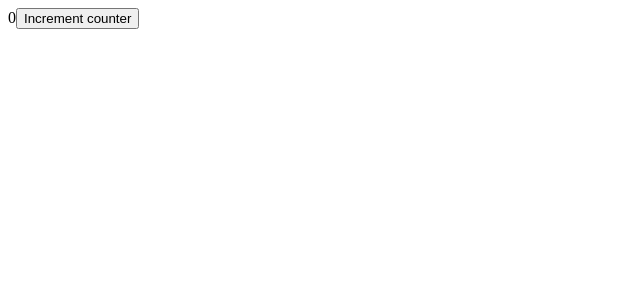
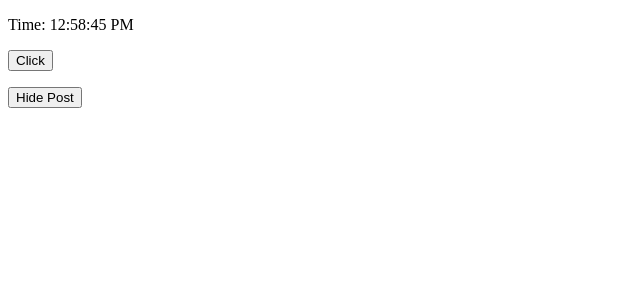
Before and after one commit to meheraj-hossain/react-learning, a React (Vite) app: page / in a window 1280 px wide. Shown: the top 300 px of the page, without its empty margins (0-640 px from the left). Built offline with nearby package versions, Linux system fonts and the light colour scheme.

Commit message:
useEffect hook understood

```diff
--- a/src/App.jsx
+++ b/src/App.jsx
@@ -1,8 +1,17 @@
-import Todo from "./Components/Todo.jsx";
+import ClassComponents from "./Components/ClassComponents.jsx";
+import FunctionalComponents from "./Components/FunctionalComponents.jsx";
+import {useState} from "react";
 export default function App () {
+    const [show, setShow] = useState(true);
+
     return (
-        <div>
-           <Todo />
+        <div className="app">
+            { show && <FunctionalComponents /> }
+            <p>
+                <button type="button" onClick={()=> {setShow(prevState => !prevState)}}>
+                    { show ? 'Hide Post' : 'Show Post'}
+                </button>
+            </p>
         </div>
     )
 }
--- /dev/null
+++ b/src/Components/ClassComponents.jsx
@@ -0,0 +1,58 @@
+import React from "react";
+
+class ClassComponents extends React.Component {
+
+    state = {
+        count: 0,
+        date: new Date(),
+    };
+
+    componentDidMount() {
+        const {count} = this.state
+        console.log("updating document title");
+        document.title = `Clicked ${count} times`;
+        this.interval = setInterval(this.tick, 1000);
+    }
+
+    componentDidUpdate()  {
+        const {count} = this.state
+        document.title = `Clicked ${count} times`;
+    }
+
+    componentWillUnmount() {
+        clearInterval(this.interval);
+    }
+
+    addClick = () => {
+        this.setState(({count})=> ({
+            count: count + 1,
+        }));
+    };
+
+    tick = () => {
+        console.log("time ticking");
+        this.setState({
+            date: new Date(),
+        })
+    };
+
+
+
+    render() {
+        const {date} = this.state;
+        return (
+            <div>
+                <p>
+                    Time: {date.toLocaleTimeString()}
+                </p>
+                <p>
+                    <button type="button" onClick={this.addClick}>
+                        Click
+                    </button>
+                </p>
+            </div>
+        )
+    }
+}
+
+export default ClassComponents;
--- /dev/null
+++ b/src/Components/FunctionalComponents.jsx
@@ -0,0 +1,47 @@
+import {useState, useEffect} from "react";
+
+export default function FunctionalComponents() {
+    const [count, setCount] = useState(0);
+    // const [text, setText] = useState('');
+    const [date, setDate] = useState(new Date());
+
+    const tick = () => {
+        console.log('clock ticking');
+        setDate(new Date());
+    }
+
+    useEffect(() => {
+        console.log('updating document title');
+        document.title = `Clicked ${count} times`;
+
+    }, [count]);
+
+    useEffect(() => {
+        console.log('starting timer');
+        const interval = setInterval(tick, 1000);
+
+        return () => {
+            clearInterval(interval);
+        }
+
+    }, []);
+
+    const addClick = () => {
+        setCount((prevCount) => prevCount + 1);
+    }
+    return (
+        <div>
+            <p>
+                Time: {date.toLocaleTimeString()}
+            </p>
+            {/*<p>*/}
+            {/*    <input type="text" value={text} onChange={(e)=>{setText(e.target.value)}}/>*/}
+            {/*</p>*/}
+            <p>
+                <button type="button" onClick={addClick}>
+                    Click
+                </button>
+            </p>
+        </div>
+    )
+}
--- a/src/Components/Todo.jsx
+++ /dev/null
@@ -1,81 +0,0 @@
-// import {useState} from "react";
-//
-// export default function Todo() {
-//     const [todo, setTodo] = useState('');
-//     const [warning, setWarning] = useState(null);
-//     const handleInput = (e) => {
-//         const inputValue = e.target.value;
-//         const updateWarning = inputValue.includes('.js') ? 'You need JavaScript skill' : 'Nice typing skill';
-//
-//         setTodo(inputValue);
-//         setWarning(updateWarning);
-//     }
-//
-//     return (
-//         <div>
-//             <p>
-//                 {todo}
-//             </p>
-//
-//             <p>
-//                 <textarea name="todo" id="" cols="30" rows="10" value={todo} onChange={handleInput}></textarea>
-//             </p>
-//
-//             <h3>
-//                 {warning}
-//             </h3>
-//         </div>
-//     )
-// }
-
-// import {useState} from "react";
-//
-// export default function Todo() {
-//     const [todo, setTodo] = useState({
-//         title: '',
-//         description: '',
-//     })
-//
-//     const {title, description} = todo;
-//     return(
-//         <div>
-//             <p>
-//                 {title}
-//             </p>
-//
-//             <p>
-//                 {description}
-//             </p>
-//             <input type="text" value={title} onChange={(e)=> setTodo({
-//                 ...todo,
-//                 title: e.target.value,
-//             })}/>
-//             <textarea name="todo" id="" cols="30" rows="10" value={description} onChange={(e) => setTodo({
-//                 ...todo,
-//                 description: e.target.value,
-//             })}></textarea>
-//         </div>
-//     )
-//
-// }
-
-import {useState} from "react";
-
-export default function Todo() {
-    const [count, setCount] = useState(0);
-
-    const handleClick = () => {
-        for (let i=0; i < 5; i++) {
-            setCount((prevState)=>  prevState + 1);
-        }
-    }
-
-    return (
-        <div>
-            {count}
-            <button type="button" onClick={handleClick}>
-                Increment counter
-            </button>
-        </div>
-    )
-}
```
Also changed, not shown: src/Components/CustomHook.jsx (deleted, +0 -54 lines), 2 other files (tests, documents, lock files or other folders).
